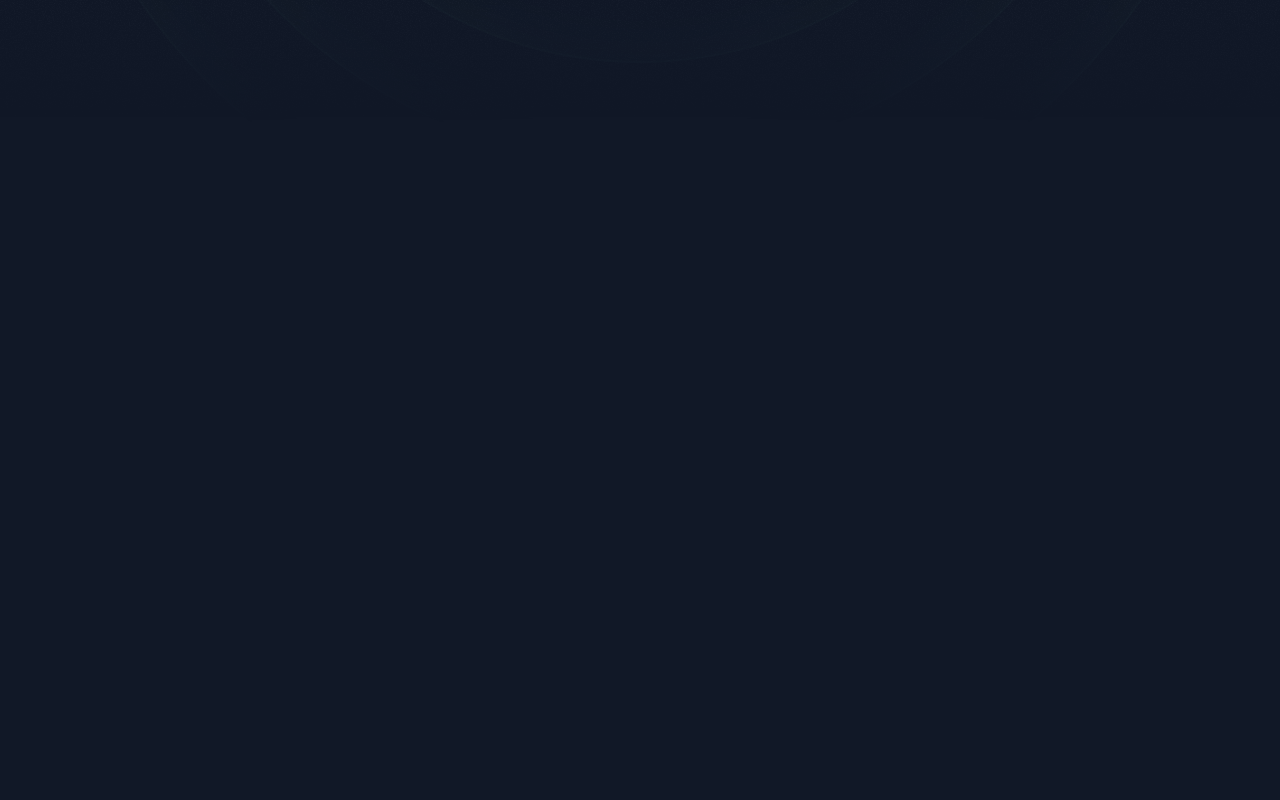
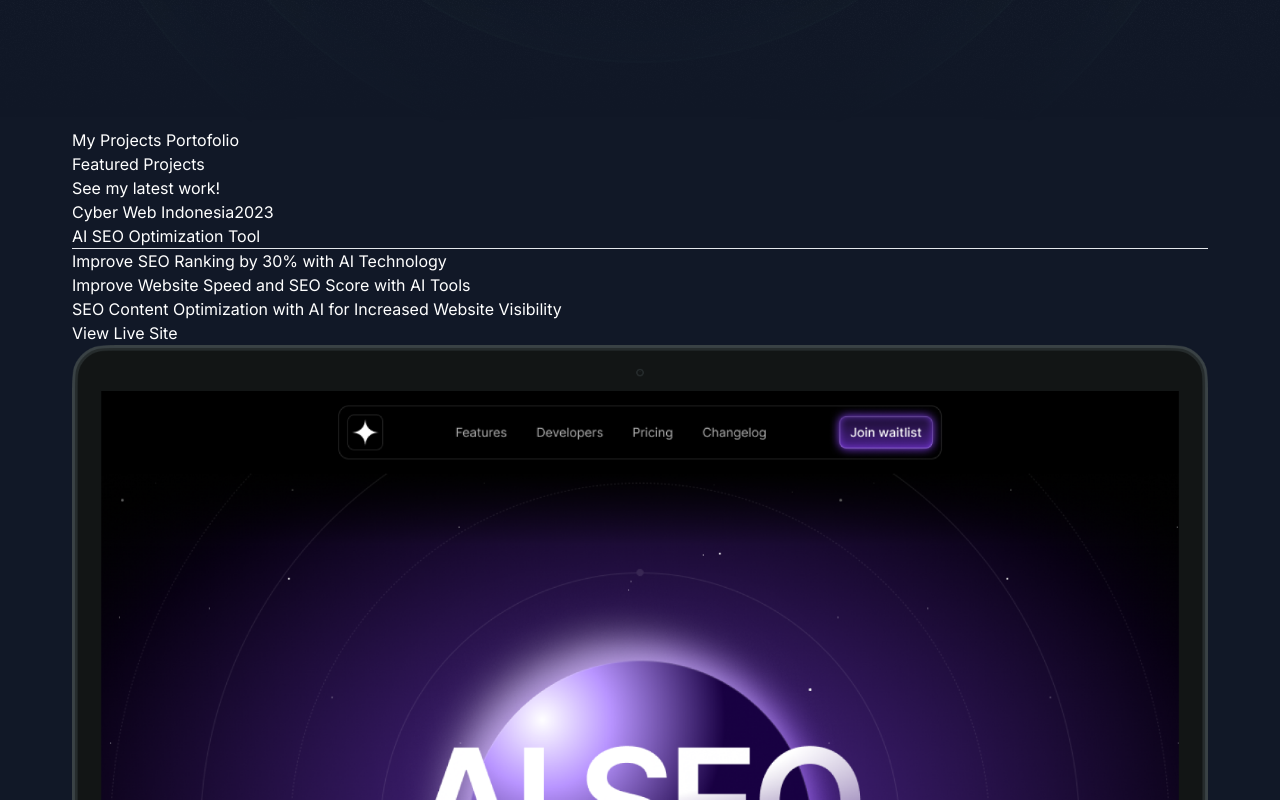
Before and after one commit to msandypr/msandypr.com, a Next.js app: page / in a window 1280 px wide. Shown: the part 860-1660 px from the top of the page. Before the commit the page ends 1123 px from the top, so only its background shows below. Built offline with nearby package versions, Linux system fonts and the light colour scheme; a web font is replaced by a local one.

Commit message:
feat(sections): project section template

```diff
--- a/src/app/page.tsx
+++ b/src/app/page.tsx
@@ -1,11 +1,13 @@
 import { Header } from "@/sections/Header";
 import { HeroSection } from "@/sections/Hero";
+import { ProjectsSection } from "@/sections/Projects";
 
 export default function Home() {
   return (
     <div>
       <Header/>
       <HeroSection/>
+      <ProjectsSection/>
     </div>
   );
 }
--- a/src/sections/Projects.tsx
+++ b/src/sections/Projects.tsx
@@ -1,3 +1,49 @@
+import Image from "next/image";
+import projectImageTemplate from "@/assets/images/projectsImageSectionTemplate.png";
+
+const portofolioProjects = [
+  {
+    company: "Cyber Web Indonesia",
+    year: "2023",
+    title: "AI SEO Optimization Tool",
+    results: [
+      { title: "Improve SEO Ranking by 30% with AI Technology" },
+      { title: "Improve Website Speed and SEO Score with AI Tools" },
+      { title: "SEO Content Optimization with AI for Increased Website Visibility" },
+    ],
+    link: "https://msandypr.com/",
+    image: projectImageTemplate,
+  },
+]
 export const ProjectsSection = () => {
-  return <div>Projects Section</div>;
+  return (
+    <div>
+      <div className="container">
+        <p>My Projects Portofolio</p>
+        <h2>Featured Projects</h2>
+        <p>See my latest work!</p>
+        <div>
+          {portofolioProjects.map(project => (
+            <div key={project.title}>
+              <div>
+                <span>{project.company}</span>
+                <span>{project.year}</span>
+              </div>
+              <h3>{project.title}</h3>
+              <hr />
+              <ul>
+                {project.results.map(result =>
+                  <li>{result.title}</li>
+                )}
+              </ul>
+              <a href={project.link}>
+                <button>View Live Site</button>
+              </a>
+              <Image src={project.image} alt={project.title} />
+            </div>
+          ))}
+        </div>
+      </div>
+    </div>
+  );
 };
```
